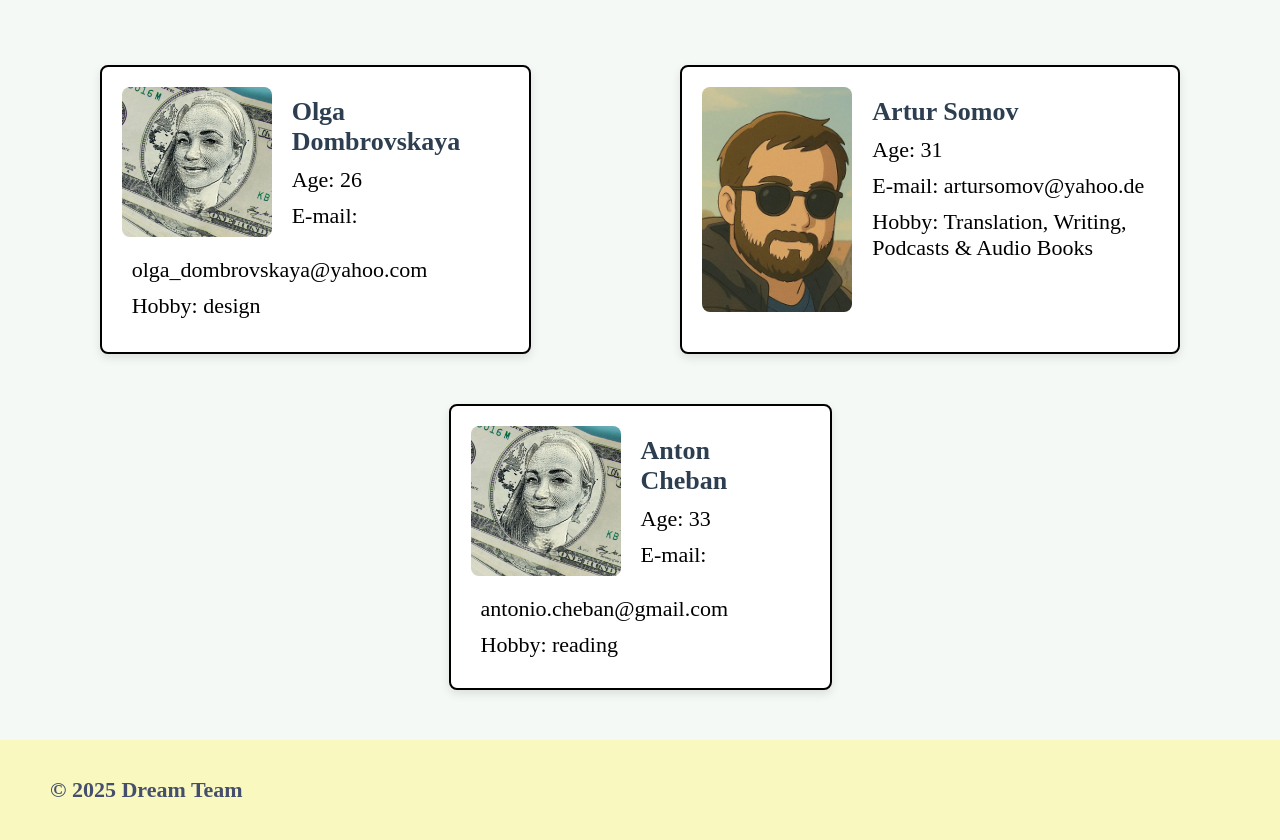
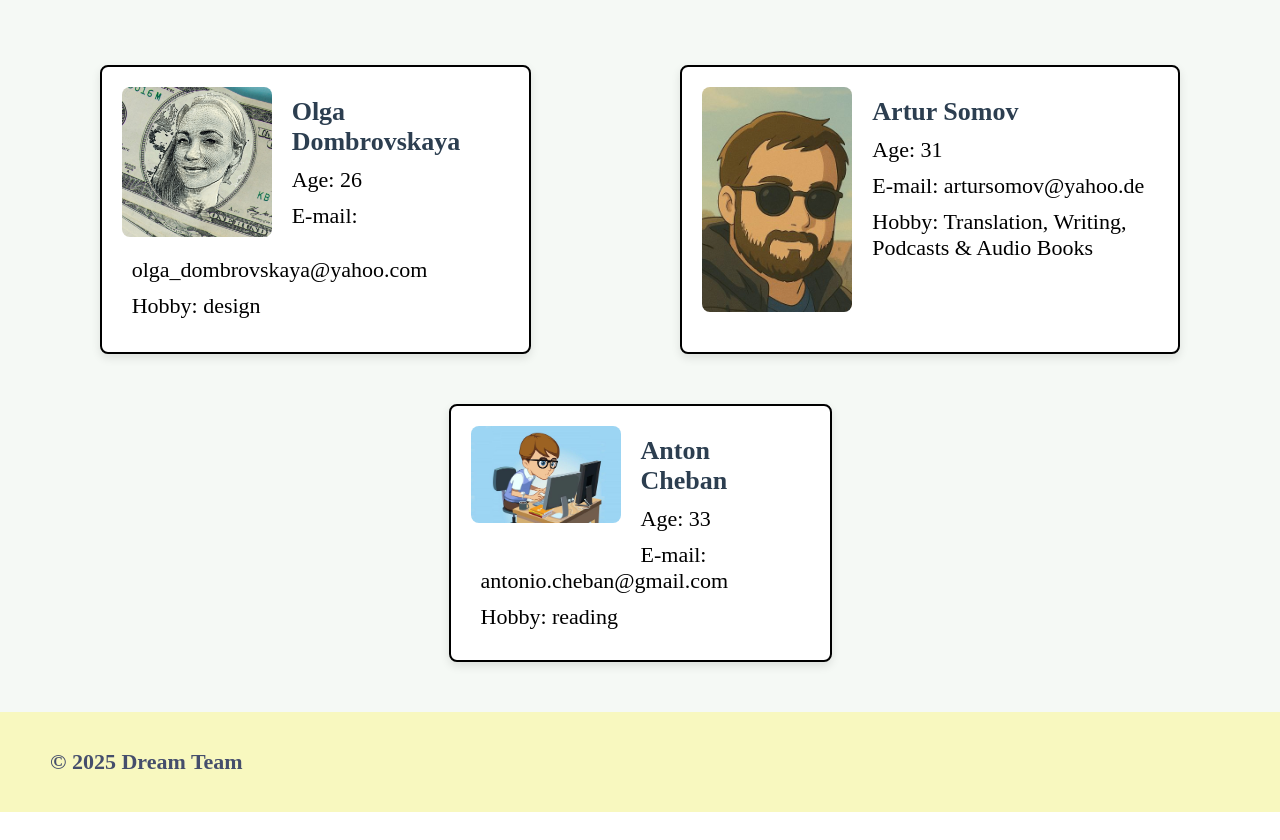
Before and after one commit to OlgaDombrovskaya/Git_Team_work, a plain HTML site: page index.html in a window 1280 px wide. Shown: the part 85-925 px from the top of the page. After the commit the page ends 897 px from the top, so only its background shows below. Drawn offline with Linux system fonts and the light colour scheme.

Commit message:
Fixing errors in the previous commit

```diff
--- a/index.html
+++ b/index.html
@@ -33,7 +33,7 @@
           </div>
         </div>
         <div class="card">
-          <img class="cardImage" src="./assets/IMG_5158.jpg" alt="Foto Anton" />
+          <img class="cardImage" src="./assets/programmist.jpg" alt="Foto Anton" />
           <div class="cardText">
             <h3>Anton Cheban</h3>
             <p>Age: 33</p>
```
